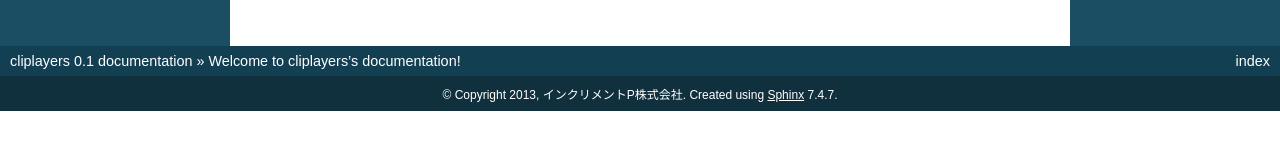
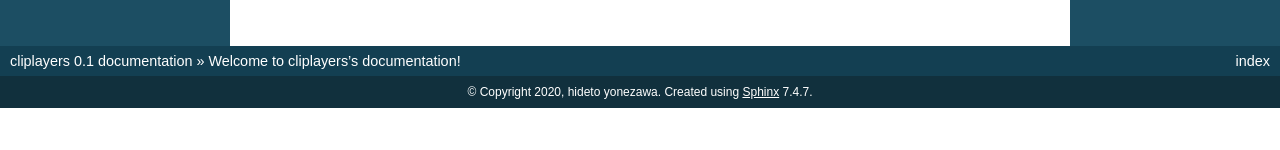
Before and after one commit to notgiveintotherain/qgis, a Sphinx documentation site: the page built from plugin/cliplayers/help/source/index.rst, in a window 1280 px wide. Shown: the part 253-403 px from the top of the page. Built offline with Sphinx 7.4.7, drawn with Linux system fonts in a browser that asks for light colours; formulas are drawn with MathJax 3.

Commit message:
Add files via upload

```diff
--- a/plugin/cliplayers/help/source/conf.py
+++ b/plugin/cliplayers/help/source/conf.py
@@ -41,7 +41,7 @@ master_doc = 'index'
 
 # General information about the project.
 project = u'cliplayers'
-copyright = u'2013, インクリメントP株式会社'
+copyright = u'2020, hideto yonezawa'
 
 # The version info for the project you're documenting, acts as replacement for
 # |version| and |release|, also used in various other places throughout the
```
